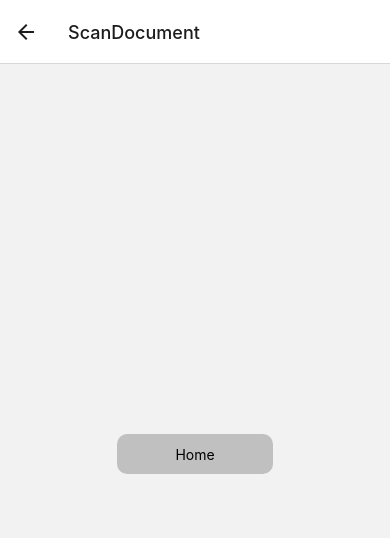
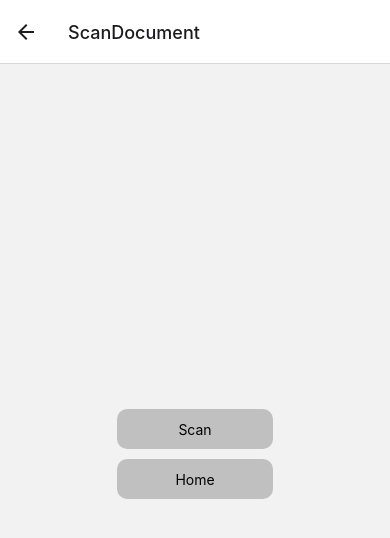
Before and after one commit to timmyjose/scan-capture-demo, a React Native app: screen /ScanDocument in a window 390 px wide. Shown: the top 538 px of the page. Built offline with nearby package versions, Linux system fonts and the light colour scheme.

Commit message:
feat: basic document scanning working.

```diff
--- a/app.json
+++ b/app.json
@@ -22,9 +22,6 @@
       },
       "package": "com.timmyjose.scancapturedemo"
     },
-    "web": {
-      "favicon": "./assets/favicon.png"
-    },
     "extra": {
       "eas": {
         "projectId": "5d8ca7be-e3e3-4ede-a7e1-3ac8f0a780dc"
@@ -37,7 +34,27 @@
       "url": "https://u.expo.dev/5d8ca7be-e3e3-4ede-a7e1-3ac8f0a780dc"
     },
     "plugins": [
-      "expo-build-properties"
+      [
+        "expo-build-properties",
+        {
+          "android": {
+            "minSdkVersion": 24,
+            "compileSdkVersion": 34,
+            "targetSdkVersion": 34,
+            "buildToolsVersion": "34.0.0"
+          },
+          "ios": {
+            "useFrameworks": "static",
+            "deploymentTarget": "13.4"
+          }
+        }
+      ],
+      [
+        "react-native-document-scanner-plugin",
+        {
+          "cameraPermission": "We need camera access, so you can scan documents"
+        }
+      ]
     ]
   }
 }
--- a/package.json
+++ b/package.json
@@ -19,6 +19,7 @@
     "expo-updates": "~0.25.24",
     "react": "18.2.0",
     "react-native": "0.74.5",
+    "react-native-document-scanner-plugin": "^1.0.0",
     "react-native-safe-area-context": "^4.10.9",
     "react-native-screens": "^3.34.0"
   },
--- a/src/screens/ScanDocument.tsx
+++ b/src/screens/ScanDocument.tsx
@@ -1,14 +1,39 @@
-import { View, Text, StyleSheet, Pressable } from 'react-native'
-import React from 'react'
+import { View, Text, StyleSheet, Pressable, Image } from 'react-native'
 import { useNavigation } from '@react-navigation/native'
 import { NativeStackNavigationProp } from '@react-navigation/native-stack'
 import { RootStackParamList } from '../App'
+import { useState } from 'react'
+import DocumentScanner from 'react-native-document-scanner-plugin'
 
 const ScanDocument = () => {
   const navigation = useNavigation<NativeStackNavigationProp<RootStackParamList>>()
 
+  const [scannedImage, setScannedImage] = useState<string | null>(null)
+
+  const scanImage = async () => {
+    const { scannedImages } = await DocumentScanner.scanDocument()
+
+    if (scannedImages && scannedImages.length > 0) {
+      console.log(`scannedImages = ${scannedImages}`)
+      setScannedImage(scannedImages[0])
+    }
+  }
+
   return (
     <View style={styles.container}>
+      { scannedImage && (
+        <Image
+          resizeMode="contain"
+          key={scannedImage}
+          style={{ width: 300, height: 300 }}
+          source={{ uri: scannedImage }}
+        />
+      )}
+      <Pressable
+        style={styles.button}
+        onPress={scanImage}>
+          <Text>Scan</Text>
+        </Pressable>
       <Pressable
         style={styles.button}
         onPress={() => navigation.navigate('Home')}>
```
Also changed, not shown: 1 other file (tests, documents, lock files or other folders).
